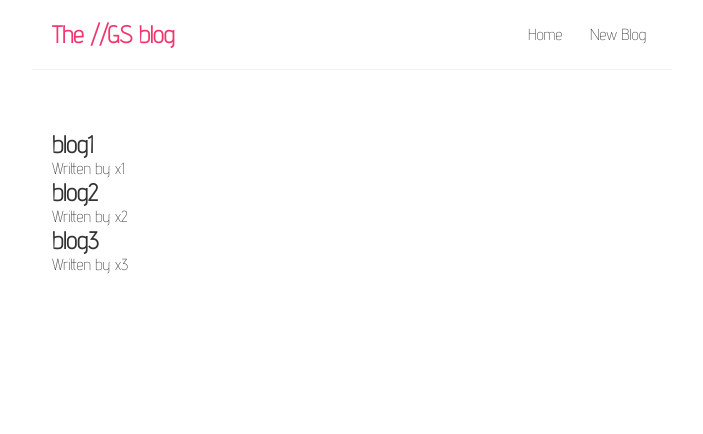
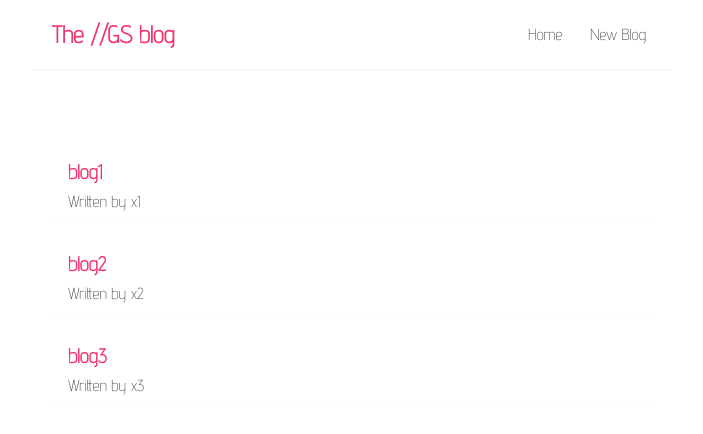
Before and after one commit to szopian/blog, a React (Create React App) app: page / in a window 1280 px wide. Shown: the top 434 px of the page, without its empty margins (288-991 px from the left). Built offline with nearby package versions, Linux system fonts and the light colour scheme.

Commit message:
add style to blogs

```diff
--- a/src/index.css
+++ b/src/index.css
@@ -32,3 +32,18 @@
   margin: 40px auto;
   padding: 20px;
 }
+
+/* blog */
+.blog-preview {
+  padding: 10px 16px;
+  margin: 20px 0;
+  border-bottom: 1px solid #fafafa;
+}
+.blog-preview:hover {
+  box-shadow: 1px 3px 5px rgba(0, 0, 0, 0.1);
+}
+.blog-preview h2 {
+  font-size: 20px;
+  color: #f1356d;
+  margin-bottom: 8px;
+}
```
